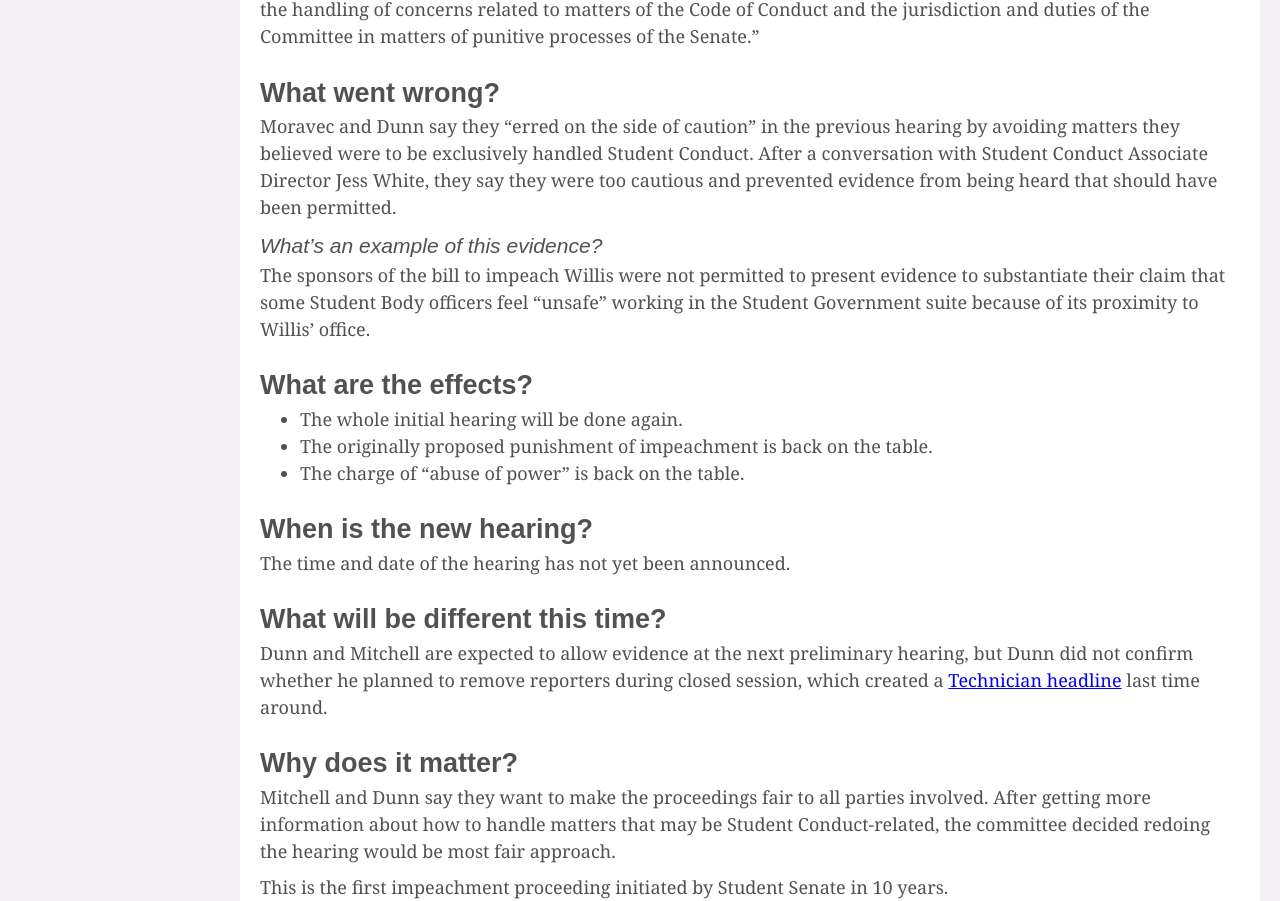
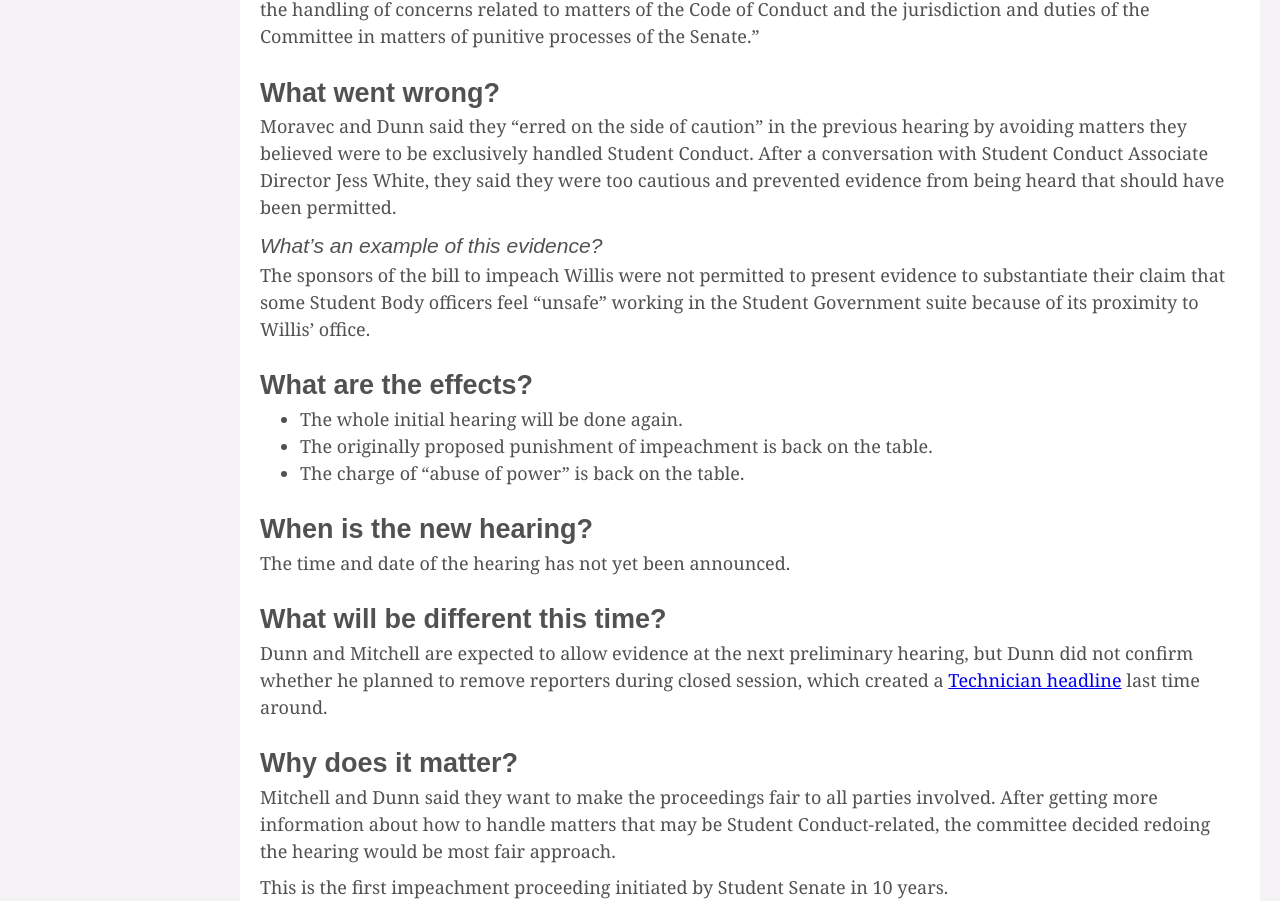
Before and after one commit to Praeci/praeci.github.io, a Jekyll site: the page built from news/_posts/2017-10-11-initial-impeachment-hearing-set-for-a-do-over.md, in a window 1280 px wide. Shown: the part 286-1187 px from the top of the page. Built offline with Jekyll 4.4.1, drawn with Linux system fonts in a browser that asks for light colours.

Commit message:
new post

```diff
--- a/news/_posts/2017-10-11-initial-impeachment-hearing-set-for-a-do-over.md
+++ b/news/_posts/2017-10-11-initial-impeachment-hearing-set-for-a-do-over.md
@@ -10,7 +10,7 @@ The Government Relations and Oversight (GRO) Committee Chair Ryan Dunn released
 
 ## What went wrong?
 
-Moravec and Dunn say they “erred on the side of caution” in the previous hearing by avoiding matters they believed were to be exclusively handled Student Conduct. After a conversation with Student Conduct Associate Director Jess White, they say they were too cautious and prevented evidence from being heard that should have been permitted.
+Moravec and Dunn said they “erred on the side of caution” in the previous hearing by avoiding matters they believed were to be exclusively handled Student Conduct. After a conversation with Student Conduct Associate Director Jess White, they said they were too cautious and prevented evidence from being heard that should have been permitted.
 
 ### What’s an example of this evidence?
 
@@ -32,7 +32,7 @@ Dunn and Mitchell are expected to allow evidence at the next preliminary hearing
 
 ## Why does it matter?
 
-Mitchell and Dunn say they want to make the proceedings fair to all parties involved. After getting more information about how to handle matters that may be Student Conduct-related, the committee decided redoing the hearing would be most fair approach.
+Mitchell and Dunn said they want to make the proceedings fair to all parties involved. After getting more information about how to handle matters that may be Student Conduct-related, the committee decided redoing the hearing would be most fair approach.
 
 This is the first impeachment proceeding initiated by Student Senate in 10 years.
 
```
Also changed, not shown: news/_posts/2017-11-01-willis-impeachment-overview.md (added, +59 -0 lines).
